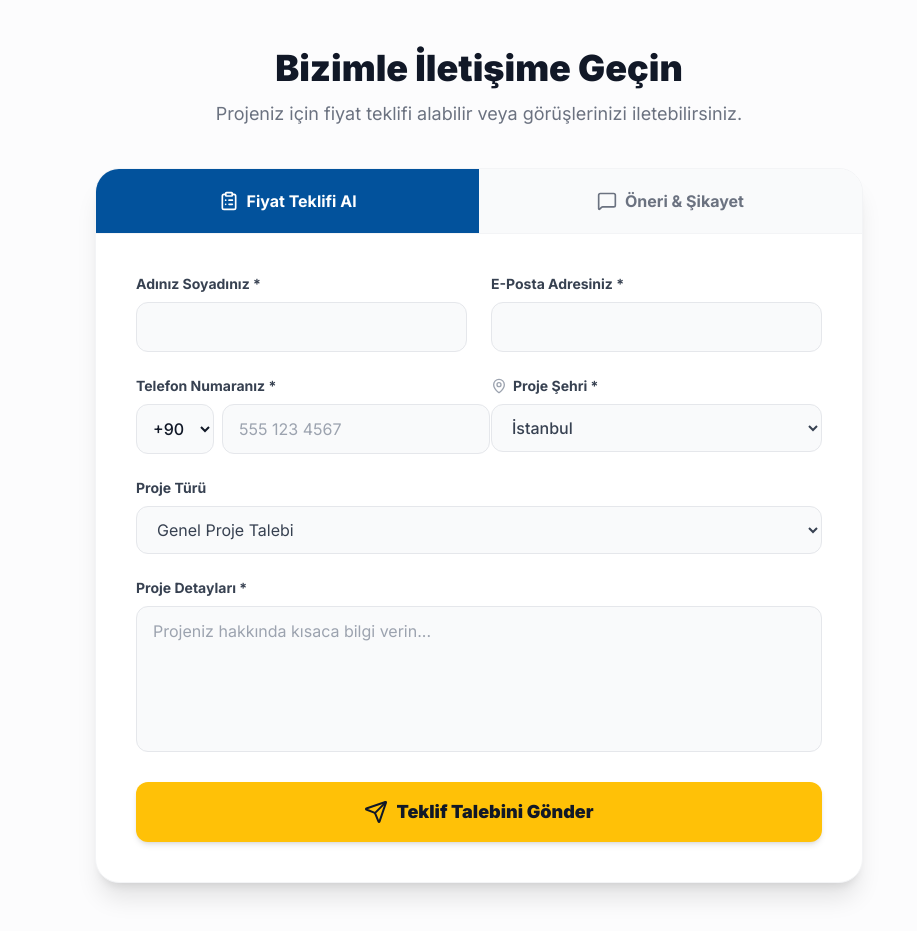
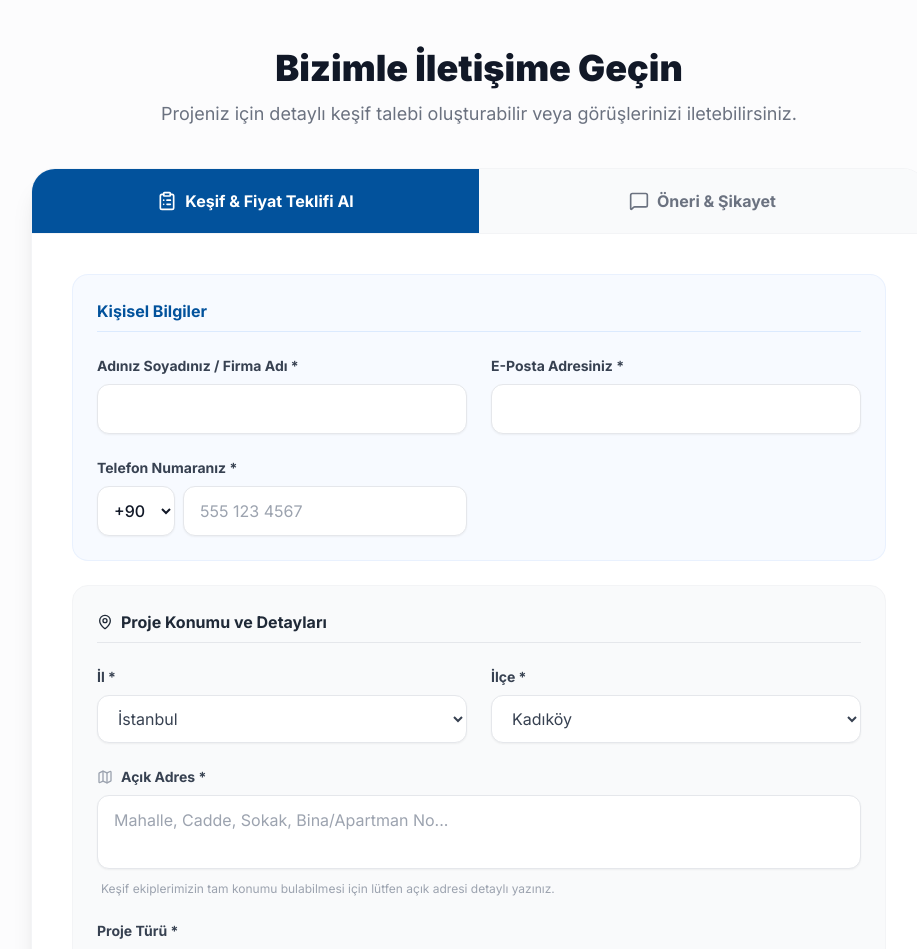
Before and after one commit to erentural/sozen-enerji, a Next.js app in the folder enerji-sistemi/: page /teklif-al in a window 1280 px wide. Shown: the top 949 px of the page, without its empty margins (161-1078 px from the left). Built offline with nearby package versions, Linux system fonts and the light colour scheme.

Commit message:
teklif alma kısmı yenilendi

```diff
--- a/enerji-sistemi/app/teklif-al/page.js
+++ b/enerji-sistemi/app/teklif-al/page.js
@@ -1,16 +1,28 @@
 "use client";
 
-import { useState } from "react";
-import { ClipboardList, MessageSquare, Send, CheckCircle2, MapPin } from "lucide-react";
+import { useState, useEffect } from "react";
+import { ClipboardList, MessageSquare, Send, CheckCircle2, MapPin, Map } from "lucide-react";
 
 export default function TeklifAlPage() {
-  // formType: "quote" (Fiyat Teklifi) veya "message" (Öneri/Şikayet)
   const [formType, setFormType] = useState("quote");
 
-  // Türkiye'nin 81 ili
-  const cities = [
-    "Adana", "Adıyaman", "Afyonkarahisar", "Ağrı", "Aksaray", "Amasya", "Ankara", "Antalya", "Artvin", "Aydın", "Balıkesir", "Bartın", "Batman", "Bayburt", "Bilecik", "Bingöl", "Bitlis", "Bolu", "Burdur", "Bursa", "Çanakkale", "Çankırı", "Çorum", "Denizli", "Diyarbakır", "Düzce", "Edirne", "Elazığ", "Erzincan", "Erzurum", "Eskişehir", "Gaziantep", "Giresun", "Gümüşhane", "Hakkari", "Hatay", "Iğdır", "Isparta", "İstanbul", "İzmir", "Kahramanmaraş", "Karabük", "Karaman", "Kars", "Kastamonu", "Kayseri", "Kırıkkale", "Kırklareli", "Kırşehir", "Kilis", "Kocaeli", "Konya", "Kütahya", "Malatya", "Manisa", "Mardin", "Mersin", "Muğla", "Muş", "Nevşehir", "Niğde", "Ordu", "Osmaniye", "Rize", "Sakarya", "Samsun", "Siirt", "Sinop", "Sivas", "Şanlıurfa", "Şırnak", "Tekirdağ", "Tokat", "Trabzon", "Tunceli", "Uşak", "Van", "Yalova", "Yozgat", "Zonguldak"
-  ];
+  // Örnek: İllere göre ilçeler veritabanı (Gerçek projede tüm ilçeler eklenebilir)
+  const turkeyData = {
+    "Adana": ["Seyhan", "Yüreğir", "Çukurova", "Sarıçam", "Ceyhan", "Kozan"],
+    "Ankara": ["Çankaya", "Keçiören", "Yenimahalle", "Mamak", "Etimesgut", "Sincan", "Altındağ", "Gölbaşı"],
+    "Antalya": ["Muratpaşa", "Kepez", "Konyaaltı", "Alanya", "Manavgat", "Serik", "Döşemealtı", "Kemer"],
+    "Bursa": ["Osmangazi", "Nilüfer", "Yıldırım", "İnegöl", "Mudanya", "Gemlik", "Gürsu", "Kestel"],
+    "Gaziantep": ["Şahinbey", "Şehitkamil", "Nizip", "İslahiye", "Nurdağı"],
+    "İstanbul": ["Kadıköy", "Beşiktaş", "Şişli", "Bakırköy", "Üsküdar", "Maltepe", "Pendik", "Esenyurt", "Beylikdüzü", "Sarıyer"],
+    "İzmir": ["Bornova", "Karşıyaka", "Konak", "Buca", "Karabağlar", "Çiğli", "Gaziemir", "Bayraklı", "Balçova"],
+    "Kocaeli": ["İzmit", "Gebze", "Gölcük", "Körfez", "Derince", "Kartepe", "Darıca", "Çayırova"],
+    "Mersin": ["Akdeniz", "Mezitli", "Yenişehir", "Toroslar", "Tarsus", "Erdemli", "Silifke"],
+    "Trabzon": ["Ortahisar", "Akçaabat", "Araklı", "Of", "Yomra", "Arsin", "Sürmene"],
+    // Not: Diğer illeri boş ilçe dizisi ile tanımlayalım, kullanıcı dilerse manuel yazabilir
+    "Diğer": ["Merkez"]
+  };
+
+  const cities = Object.keys(turkeyData).sort();
 
   const [formData, setFormData] = useState({
     name: "",
@@ -18,13 +30,24 @@ export default function TeklifAlPage() {
     phone: "",
     countryCode: "+90",
     service: "Genel Proje Talebi",
-    city: "İstanbul", // YENİ: Varsayılan şehir eklendi
+    city: "İstanbul",
+    district: "Kadıköy", // İlçe
+    detailedAddress: "", // Açık Adres
     subject: "Öneri",
     message: "",
   });
 
   const [isSubmitting, setIsSubmitting] = useState(false);
   const [isSuccess, setIsSuccess] = useState(false);
+
+  // Şehir değiştiğinde ilçeyi otomatik olarak o şehrin ilk ilçesi yap
+  useEffect(() => {
+    if (turkeyData[formData.city]) {
+      setFormData(prev => ({ ...prev, district: turkeyData[formData.city][0] }));
+    } else {
+      setFormData(prev => ({ ...prev, district: "" }));
+    }
+  }, [formData.city]);
 
   const handleSubmit = async (e) => {
     e.preventDefault();
@@ -33,6 +56,9 @@ export default function TeklifAlPage() {
     try {
       if (formType === "quote") {
         // --- 1. FİYAT TEKLİFİ GÖNDERİMİ ---
+        const fullLocation = `${formData.city} / ${formData.district}`;
+        const fullMessage = `Adres Detayı: ${formData.detailedAddress}\n\nProje Notu: ${formData.message}`;
+
         const res = await fetch("/api/teklif", {
           method: "POST",
           headers: { "Content-Type": "application/json" },
@@ -40,10 +66,11 @@ export default function TeklifAlPage() {
             name: formData.name,
             email: formData.email,
             phone: `${formData.countryCode} ${formData.phone}`,
-            service: `${formData.service} (Detay: ${formData.message})`,
+            service: formData.service,
             bill: 0,
-            region: "Türkiye", // Bölgeyi genel tutuyoruz
-            city: formData.city, // YENİ: Formdan gelen gerçek şehir bilgisi eklendi
+            region: "Türkiye",
+            city: fullLocation, // Şehir ve ilçe birleştirildi (Örn: İstanbul / Kadıköy)
+            message: fullMessage, // Açık adres mesajın içine eklendi
             panelCount: 0,
             roiYears: "0",
           }),
@@ -81,13 +108,13 @@ export default function TeklifAlPage() {
           <h2 className="text-3xl font-black text-gray-900 mb-4">Talebiniz Alındı!</h2>
           <p className="text-gray-500 text-lg mb-8">
             {formType === "quote"
-              ? "Proje detaylarınız mühendislerimize iletildi. En kısa sürede sizinle iletişime geçeceğiz."
+              ? "Proje detaylarınız ve konum bilgileriniz keşif ekibimize iletildi. En kısa sürede sizinle iletişime geçeceğiz."
               : "Mesajınız yönetim ekibimize iletildi. Geri bildiriminiz için teşekkür ederiz."}
           </p>
           <button
             onClick={() => {
               setIsSuccess(false);
-              setFormData({ ...formData, name: "", email: "", phone: "", message: "" });
+              setFormData({ ...formData, name: "", email: "", phone: "", message: "", detailedAddress: "" });
             }}
             className="bg-[#02529C] text-white px-8 py-3 rounded-xl font-bold hover:bg-blue-800 transition-colors"
           >
@@ -100,17 +127,17 @@ export default function TeklifAlPage() {
 
   return (
     <div className="min-h-screen bg-gray-50/50 py-12 px-4 sm:px-6 lg:px-8">
-      <div className="max-w-3xl mx-auto">
+      <div className="max-w-4xl mx-auto">
 
         {/* Üst Başlık */}
         <div className="text-center mb-10">
           <h1 className="text-4xl font-black text-gray-900 mb-3">Bizimle İletişime Geçin</h1>
-          <p className="text-gray-500 text-lg">Projeniz için fiyat teklifi alabilir veya görüşlerinizi iletebilirsiniz.</p>
+          <p className="text-gray-500 text-lg">Projeniz için detaylı keşif talebi oluşturabilir veya görüşlerinizi iletebilirsiniz.</p>
         </div>
 
         <div className="bg-white rounded-3xl shadow-xl border border-gray-100 overflow-hidden">
 
-          {/* Sekme Seçici (Tab) */}
+          {/* Sekme Seçici */}
           <div className="flex border-b border-gray-100">
             <button
               onClick={() => setFormType("quote")}
@@ -118,7 +145,7 @@ export default function TeklifAlPage() {
                 formType === "quote" ? "bg-[#02529C] text-white" : "bg-gray-50 text-gray-500 hover:bg-gray-100"
               }`}
             >
-              <ClipboardList className="w-5 h-5" /> Fiyat Teklifi Al
+              <ClipboardList className="w-5 h-5" /> Keşif & Fiyat Teklifi Al
             </button>
             <button
               onClick={() => setFormType("message")}
@@ -134,16 +161,18 @@ export default function TeklifAlPage() {
           <div className="p-8 md:p-10">
             <form onSubmit={handleSubmit} className="space-y-6">
 
-              {/* Ortak Alanlar (İsim & E-Posta) */}
+              {/* Ortak Alanlar (Kişisel Bilgiler) */}
+              <div className="bg-blue-50/50 p-6 rounded-2xl border border-blue-100/50 space-y-6">
+                <h3 className="text-[#02529C] font-bold border-b border-blue-100 pb-2">Kişisel Bilgiler</h3>
                 <div className="grid grid-cols-1 md:grid-cols-2 gap-6">
                   <div>
-                  <label className="block text-sm font-bold text-gray-700 mb-2">Adınız Soyadınız *</label>
+                    <label className="block text-sm font-bold text-gray-700 mb-2">Adınız Soyadınız / Firma Adı *</label>
                     <input
                       type="text"
                       required
                       value={formData.name}
                       onChange={(e) => setFormData({ ...formData, name: e.target.value })}
-                    className="w-full px-4 py-3 border border-gray-200 rounded-xl focus:outline-none focus:border-[#02529C] bg-gray-50 focus:bg-white"
+                      className="w-full px-4 py-3 border border-gray-200 rounded-xl focus:outline-none focus:border-[#02529C] bg-white shadow-sm"
                     />
                   </div>
                   <div>
@@ -153,22 +182,17 @@ export default function TeklifAlPage() {
                       required
                       value={formData.email}
                       onChange={(e) => setFormData({ ...formData, email: e.target.value })}
-                    className="w-full px-4 py-3 border border-gray-200 rounded-xl focus:outline-none focus:border-[#02529C] bg-gray-50 focus:bg-white"
+                      className="w-full px-4 py-3 border border-gray-200 rounded-xl focus:outline-none focus:border-[#02529C] bg-white shadow-sm"
                     />
                   </div>
-              </div>
-
-              {/* Fiyat Teklifi Özel Alanları */}
                   {formType === "quote" && (
-                <>
-                  <div className="grid grid-cols-1 md:grid-cols-2 gap-6">
                     <div>
                       <label className="block text-sm font-bold text-gray-700 mb-2">Telefon Numaranız *</label>
                       <div className="flex gap-2">
                         <select
                           value={formData.countryCode}
                           onChange={(e) => setFormData({ ...formData, countryCode: e.target.value })}
-                          className="px-3 py-3 border border-gray-200 rounded-xl focus:outline-none focus:border-[#02529C] bg-gray-50 focus:bg-white font-medium"
+                          className="px-3 py-3 border border-gray-200 rounded-xl focus:outline-none focus:border-[#02529C] bg-white font-medium shadow-sm"
                         >
                           <option value="+90">+90</option>
                           <option value="+1">+1</option>
@@ -185,20 +209,29 @@ export default function TeklifAlPage() {
                             if (onlyNums.length <= 10) setFormData({ ...formData, phone: onlyNums });
                           }}
                           placeholder="555 123 4567"
-                          className="flex-1 px-4 py-3 border border-gray-200 rounded-xl focus:outline-none focus:border-[#02529C] bg-gray-50 focus:bg-white"
+                          className="flex-1 px-4 py-3 border border-gray-200 rounded-xl focus:outline-none focus:border-[#02529C] bg-white shadow-sm"
                         />
                       </div>
                     </div>
+                  )}
+                </div>
+              </div>
 
-                    {/* YENİ: Şehir Seçim Alanı */}
+              {/* Fiyat Teklifi Özel Alanları (Konum & Proje) */}
+              {formType === "quote" && (
+                <div className="bg-gray-50 p-6 rounded-2xl border border-gray-100 space-y-6">
+                  <h3 className="text-gray-800 font-bold border-b border-gray-200 pb-2 flex items-center gap-2">
+                    <MapPin className="w-4 h-4" /> Proje Konumu ve Detayları
+                  </h3>
+
+                  <div className="grid grid-cols-1 md:grid-cols-2 gap-6">
+                    {/* İl Seçimi */}
                     <div>
-                      <label className="block text-sm font-bold text-gray-700 mb-2 flex items-center gap-1.5">
-                        <MapPin className="w-4 h-4 text-gray-400" /> Proje Şehri *
-                      </label>
+                      <label className="block text-sm font-bold text-gray-700 mb-2">İl *</label>
                       <select
                         value={formData.city}
                         onChange={(e) => setFormData({ ...formData, city: e.target.value })}
-                        className="w-full px-4 py-3 border border-gray-200 rounded-xl focus:outline-none focus:border-[#02529C] bg-gray-50 focus:bg-white text-gray-700 font-medium cursor-pointer"
+                        className="w-full px-4 py-3 border border-gray-200 rounded-xl focus:outline-none focus:border-[#02529C] bg-white text-gray-700 shadow-sm"
                       >
                         {cities.map((city) => (
                           <option key={city} value={city}>{city}</option>
@@ -206,31 +239,74 @@ export default function TeklifAlPage() {
                       </select>
                     </div>
 
-                    <div className="md:col-span-2">
-                      <label className="block text-sm font-bold text-gray-700 mb-2">Proje Türü</label>
+                    {/* İlçe Seçimi */}
+                    <div>
+                      <label className="block text-sm font-bold text-gray-700 mb-2">İlçe *</label>
+                      {turkeyData[formData.city] && turkeyData[formData.city].length > 0 ? (
+                        <select
+                          value={formData.district}
+                          onChange={(e) => setFormData({ ...formData, district: e.target.value })}
+                          className="w-full px-4 py-3 border border-gray-200 rounded-xl focus:outline-none focus:border-[#02529C] bg-white text-gray-700 shadow-sm"
+                        >
+                          {turkeyData[formData.city].map((dist) => (
+                            <option key={dist} value={dist}>{dist}</option>
+                          ))}
+                        </select>
+                      ) : (
+                        <input
+                          type="text"
+                          required
+                          value={formData.district}
+                          onChange={(e) => setFormData({ ...formData, district: e.target.value })}
+                          placeholder="İlçe adını yazınız"
+                          className="w-full px-4 py-3 border border-gray-200 rounded-xl focus:outline-none focus:border-[#02529C] bg-white shadow-sm"
+                        />
+                      )}
+                    </div>
+                  </div>
+
+                  {/* Detaylı Açık Adres */}
+                  <div>
+                    <label className="block text-sm font-bold text-gray-700 mb-2 flex items-center gap-2">
+                      <Map className="w-4 h-4 text-gray-400" /> Açık Adres *
+                    </label>
+                    <textarea
+                      required
+                      rows={2}
+                      value={formData.detailedAddress}
+                      onChange={(e) => setFormData({ ...formData, detailedAddress: e.target.value })}
+                      placeholder="Mahalle, Cadde, Sokak, Bina/Apartman No..."
+                      className="w-full px-4 py-3 border border-gray-200 rounded-xl focus:outline-none focus:border-[#02529C] bg-white resize-none shadow-sm"
+                    ></textarea>
+                    <p className="text-xs text-gray-400 mt-1.5 ml-1">Keşif ekiplerimizin tam konumu bulabilmesi için lütfen açık adresi detaylı yazınız.</p>
+                  </div>
+
+                  {/* Proje Türü */}
+                  <div>
+                    <label className="block text-sm font-bold text-gray-700 mb-2">Proje Türü *</label>
                     <select
                       value={formData.service}
                       onChange={(e) => setFormData({ ...formData, service: e.target.value })}
-                        className="w-full px-4 py-3 border border-gray-200 rounded-xl focus:outline-none focus:border-[#02529C] bg-gray-50 focus:bg-white text-gray-700 cursor-pointer"
+                      className="w-full px-4 py-3 border border-gray-200 rounded-xl focus:outline-none focus:border-[#02529C] bg-white text-gray-700 shadow-sm"
                     >
                       <option value="Genel Proje Talebi">Genel Proje Talebi</option>
                       <option value="Çatı GES Kurulumu">Çatı GES Kurulumu</option>
                       <option value="Arazi Tipi GES">Arazi Tipi GES</option>
                       <option value="Endüstriyel Kurulum">Endüstriyel Kurulum</option>
+                      <option value="Tarımsal Sulama GES">Tarımsal Sulama GES</option>
                     </select>
                   </div>
                 </div>
-                </>
               )}
 
               {/* Öneri/Şikayet Özel Alanları */}
               {formType === "message" && (
-                <div>
+                <div className="bg-gray-50 p-6 rounded-2xl border border-gray-100">
                   <label className="block text-sm font-bold text-gray-700 mb-2">Konu *</label>
                   <select
                     value={formData.subject}
                     onChange={(e) => setFormData({ ...formData, subject: e.target.value })}
-                    className="w-full px-4 py-3 border border-gray-200 rounded-xl focus:outline-none focus:border-[#02529C] bg-gray-50 focus:bg-white text-gray-700 cursor-pointer"
+                    className="w-full px-4 py-3 border border-gray-200 rounded-xl focus:outline-none focus:border-[#02529C] bg-white text-gray-700 shadow-sm"
                   >
                     <option value="Öneri">Öneri</option>
                     <option value="Şikayet">Şikayet</option>
@@ -239,17 +315,17 @@ export default function TeklifAlPage() {
                 </div>
               )}
 
-              {/* Ortak Metin Alanı */}
+              {/* Ortak Metin Alanı (Proje Notu / Mesaj) */}
               <div>
                 <label className="block text-sm font-bold text-gray-700 mb-2">
-                  {formType === "quote" ? "Proje Detayları *" : "Mesajınız *"}
+                  {formType === "quote" ? "Eklemek İstediğiniz Notlar (Opsiyonel)" : "Mesajınız *"}
                 </label>
                 <textarea
-                  required
-                  rows={5}
+                  required={formType === "message"} // Teklifte opsiyonel, mesajda zorunlu
+                  rows={4}
                   value={formData.message}
                   onChange={(e) => setFormData({ ...formData, message: e.target.value })}
-                  placeholder={formType === "quote" ? "Projeniz hakkında kısaca bilgi verin..." : "İletmek istediğiniz konuyu detaylıca yazabilirsiniz..."}
+                  placeholder={formType === "quote" ? "Mevcut elektrik altyapınız, çatı tipiniz veya özel istekleriniz..." : "İletmek istediğiniz konuyu detaylıca yazabilirsiniz..."}
                   className="w-full px-4 py-3 border border-gray-200 rounded-xl focus:outline-none focus:border-[#02529C] bg-gray-50 focus:bg-white resize-none"
                 ></textarea>
               </div>
@@ -257,10 +333,10 @@ export default function TeklifAlPage() {
               <button
                 type="submit"
                 disabled={isSubmitting}
-                className="w-full bg-[#FFC107] hover:bg-yellow-500 text-gray-900 font-black py-4 rounded-xl transition-all disabled:opacity-70 flex items-center justify-center gap-2 shadow-md hover:shadow-lg text-lg"
+                className="w-full bg-[#FFC107] hover:bg-yellow-500 text-gray-900 font-black py-4 rounded-xl transition-all disabled:opacity-70 flex items-center justify-center gap-2 shadow-md hover:shadow-lg text-lg mt-8"
               >
                 <Send className="w-6 h-6" />
-                {isSubmitting ? "Gönderiliyor..." : formType === "quote" ? "Teklif Talebini Gönder" : "Mesajı Gönder"}
+                {isSubmitting ? "Gönderiliyor..." : formType === "quote" ? "Keşif Talebini Gönder" : "Mesajı Gönder"}
               </button>
             </form>
           </div>
```
Lines whose indentation alone changed are shown as unchanged.
